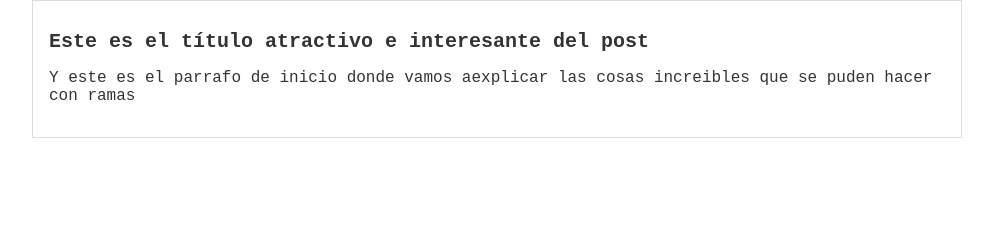
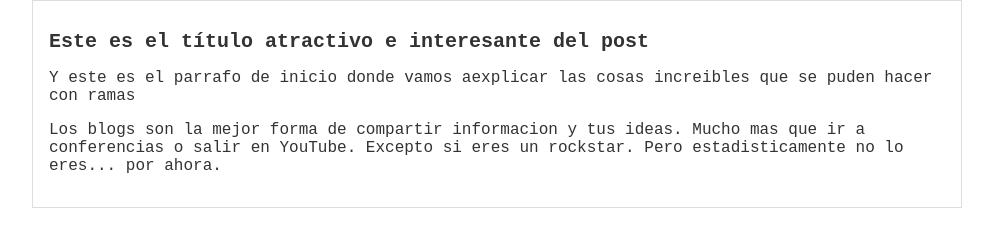
Before and after one commit to clavizart/cursoGit, a plain HTML site: page index.html in a window 1280 px wide. Shown: the whole page, without its empty margins (143-1136 px from the left). Drawn offline with Linux system fonts and the light colour scheme.

Commit message:
Agregado el contenido adicional del blog y una mejor tipografia parte 2

```diff
--- a/index.html
+++ b/index.html
@@ -17,6 +17,9 @@
                 <p>
                     Y este es el parrafo de inicio donde vamos aexplicar las cosas increibles que se puden hacer con ramas
                 </p>
+                <p>
+                    Los blogs son la mejor forma de compartir informacion y tus ideas. Mucho mas que ir a conferencias o salir en YouTube. Excepto si eres un rockstar. Pero estadisticamente no lo eres... por ahora.
+                </p>
             </div>
         </div>
 
```
